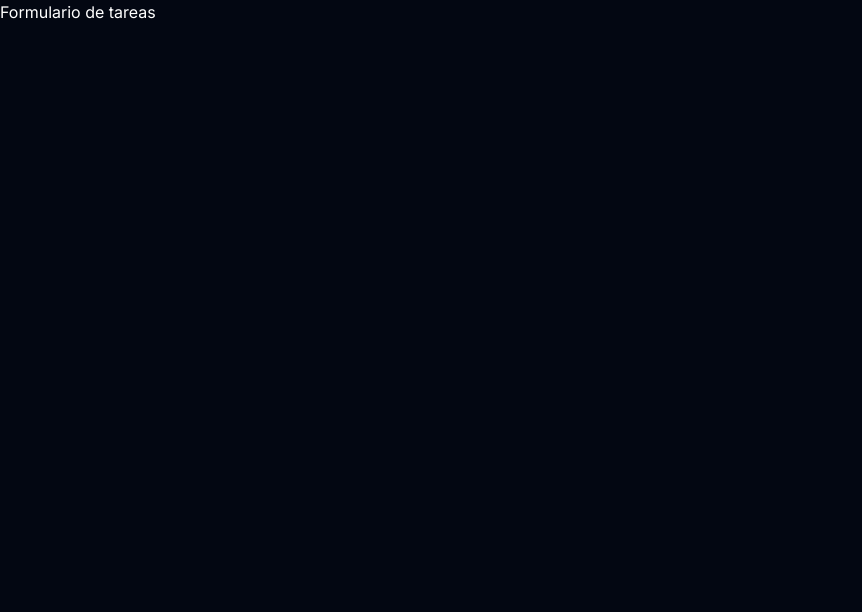
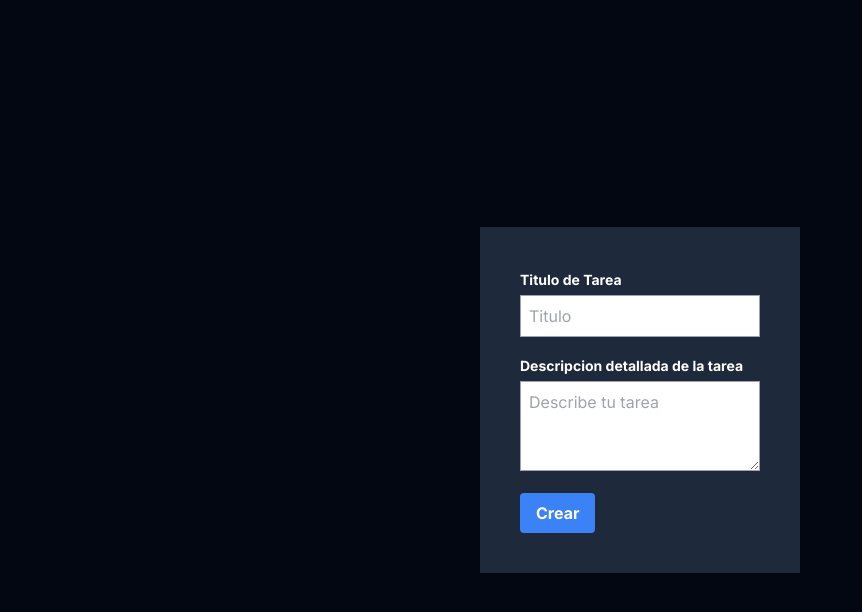
Before and after one commit to carlosdlacoste/nextjs-prisma-crud, a Next.js app: page /new in a window 1280 px wide. Shown: the top 612 px of the page, without its empty margins (0-862 px from the left). Built offline with nearby package versions, Linux system fonts and the light colour scheme.

Commit message:
Creado formulario basico para agregar tareas

```diff
--- a/src/app/new/page.jsx
+++ b/src/app/new/page.jsx
@@ -1,7 +1,19 @@
+"use client"
+import { useState } from "react";
+
 function NewPage(){
+    const [task, setTask] = useState({})
     return(
         <>
-            <div>Formulario de tareas</div>
+            <div className="h-screen flex justify-center items-center">
+                <form className="bg-slate-800 p-10 w-1/4">
+                    <label htmlFor="title" className="font-bold text-sm">Titulo de Tarea</label>
+                    <input type="text" id="title" placeholder="Titulo" className="border border-gray-400 p-2 mt-1 mb-4 w-full text-black" />
+                    <label htmlFor="description" className="font-bold text-sm">Descripcion detallada de la tarea</label>
+                    <textarea rows="3" id="description" placeholder="Describe tu tarea" className="border border-gray-400 p-2 mb-4 mt-1 w-full text-black"></textarea>
+                    <button className="bg-blue-500 hover:bg-blue-700 text-white font-bold py-2 px-4 rounded">Crear</button>
+                </form>
+            </div>
         </>
     )
 }
```
